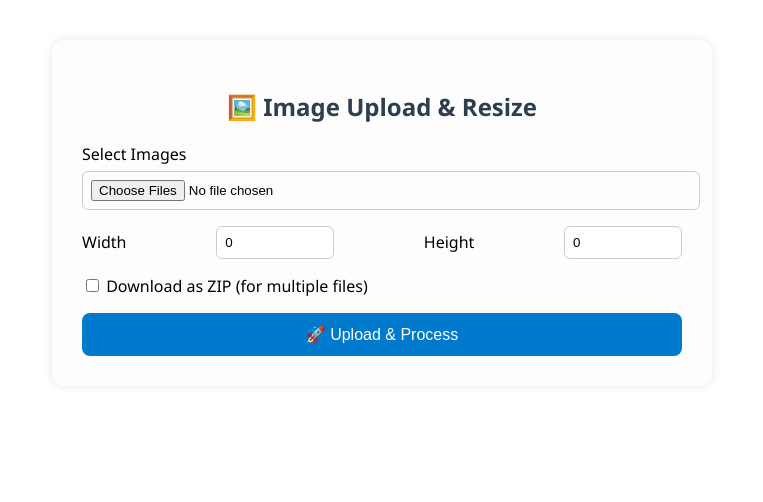
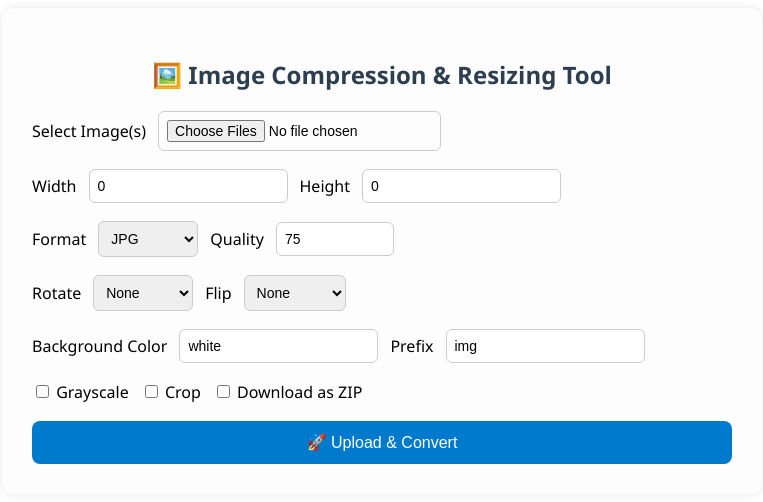
Before and after one commit to jenishitpath/image-compression-ui, an Angular app: page /home in a window 1280 px wide. Shown: the top 502 px of the page, without its empty margins (258-1021 px from the left). Built offline with nearby package versions, Linux system fonts and the light colour scheme.

Commit message:
Ui enhancment

```diff
--- a/src/app/home/home.html
+++ b/src/app/home/home.html
@@ -1,44 +1,77 @@
-<!-- <form (submit)="uploadImages()">
-  <input type="file" (change)="onFileChange($event)" multiple>
-  <input type="number" [(ngModel)]="width" name="width" placeholder="Width">
-  <input type="number" [(ngModel)]="height" name="height" placeholder="Height">
-  <label>
-    <input type="checkbox" [(ngModel)]="zip" name="zip"> Zip
-  </label>
-  <button type="submit">Upload</button>
-</form> -->
-
 <div class="container">
-  <h2>🖼️ Image Upload & Resize</h2>
+  <h2>🖼️ Image Compression & Resizing Tool</h2>
 
   <form (submit)="uploadImages()" class="upload-form">
+    <!-- File Upload -->
     <div class="form-group">
-      <label>Select Images</label>
+      <label>Select Image(s)</label>
       <input type="file" (change)="onFileChange($event)" multiple accept="image/*" />
     </div>
 
+    <!-- Width & Height -->
     <div class="form-group-inline">
       <label>Width</label>
-      <input type="number" [(ngModel)]="width" name="width" placeholder="e.g. 300" min="1" />
+      <input type="number" [(ngModel)]="width" name="width" min="1" />
 
       <label>Height</label>
-      <input type="number" [(ngModel)]="height" name="height" placeholder="e.g. 300" min="1" />
+      <input type="number" [(ngModel)]="height" name="height" min="1" />
     </div>
 
-    <div class="form-group">
-      <label>
-        <input type="checkbox" [(ngModel)]="zip" name="zip" />
-        Download as ZIP (for multiple files)
-      </label>
+    <!-- Format & Quality -->
+    <div class="form-group-inline">
+      <label>Format</label>
+      <select [(ngModel)]="format" name="format">
+        <option value="jpg">JPG</option>
+        <option value="png">PNG</option>
+        <option value="webp">WEBP</option>
+      </select>
+
+      <label>Quality</label>
+      <input type="number" [(ngModel)]="quality" name="quality" min="1" max="100" />
     </div>
 
-    <button type="submit">🚀 Upload & Process</button>
+    <!-- Additional Options -->
+    <div class="form-group-inline">
+      <label>Rotate</label>
+      <select [(ngModel)]="rotate" name="rotate">
+        <option [value]="0">None</option>
+        <option [value]="90">90°</option>
+        <option [value]="180">180°</option>
+        <option [value]="270">270°</option>
+      </select>
+
+      <label>Flip</label>
+      <select [(ngModel)]="flip" name="flip">
+        <option [value]="''">None</option>
+        <option value="horizontal">Horizontal</option>
+        <option value="vertical">Vertical</option>
+      </select>
+    </div>
+
+    <div class="form-group-inline">
+      <label>Background Color</label>
+      <input type="text" [(ngModel)]="bgColor" name="bgColor" placeholder="e.g. white, #ff0000" />
+
+      <label>Prefix</label>
+      <input type="text" [(ngModel)]="namePrefix" name="namePrefix" placeholder="e.g. img" />
+    </div>
+
+    <!-- Checkboxes -->
+    <div class="form-group">
+      <label><input type="checkbox" [(ngModel)]="grayscale" name="grayscale" /> Grayscale</label>
+      <label><input type="checkbox" [(ngModel)]="crop" name="crop" /> Crop</label>
+      <label><input type="checkbox" [(ngModel)]="zip" name="zip" /> Download as ZIP</label>
+    </div>
+
+    <!-- Submit -->
+    <button type="submit">🚀 Upload & Convert</button>
   </form>
 
+  <!-- Preview -->
   <div *ngIf="files.length > 0" class="preview">
-    <h3>Selected Files:</h3>
+    <h4>📂 Files Selected:</h4>
     <ul>
-      <li *ngFor="let f of files">{{ f.name }}</li>
+      <li *ngFor="let file of files">{{ file.name }}</li>
     </ul>
   </div>
 </div>
--- a/src/app/home/home.scss
+++ b/src/app/home/home.scss
@@ -1,72 +1,59 @@
 .container {
-  max-width: 600px;
-  margin: 40px auto;
+  max-width: 700px;
+  margin: auto;
   padding: 30px;
+  background: #fdfdfd;
   border-radius: 12px;
-  box-shadow: 0 0 10px rgba(0, 0, 0, 0.1);
-  background: #fdfdfd;
+  box-shadow: 0 0 10px rgba(0,0,0,0.1);
   font-family: 'Segoe UI', sans-serif;
 }
 
 h2 {
   text-align: center;
+  color: #2c3e50;
   margin-bottom: 20px;
-  color: #2c3e50;
 }
 
 .upload-form {
   display: flex;
   flex-direction: column;
-  gap: 16px;
+  gap: 18px;
 }
 
 .form-group,
 .form-group-inline {
   display: flex;
-  flex-direction: column;
-  gap: 6px;
-}
-
-.form-group-inline {
-  flex-direction: row;
-  justify-content: space-between;
+  flex-wrap: wrap;
+  gap: 12px;
   align-items: center;
 }
 
-input[type="file"],
-input[type="number"] {
+input, select {
   padding: 8px;
   border-radius: 6px;
   border: 1px solid #ccc;
+  font-size: 14px;
+}
+
+input[type="number"], select, input[type="text"] {
+  min-width: 100px;
+}
+
+button {
+  background-color: #007acc;
+  color: white;
+  border: none;
+  padding: 12px;
+  font-size: 16px;
+  border-radius: 8px;
+  cursor: pointer;
   width: 100%;
 }
 
-input[type="number"] {
-  max-width: 100px;
-}
-
-button {
-  padding: 12px;
-  background-color: #007acc;
-  color: white;
-  border: none;
-  border-radius: 8px;
-  font-size: 16px;
-  cursor: pointer;
-}
-
 button:hover {
-  background-color: #005f99;
+  background-color: #005fa3;
 }
 
 .preview {
   margin-top: 24px;
 }
-
-.preview ul {
-  padding-left: 18px;
-}
-
-.preview li {
-  margin-bottom: 4px;
-}
--- a/src/app/home/home.ts
+++ b/src/app/home/home.ts
@@ -17,25 +17,54 @@ export class Home {
   width = 0;
   height = 0;
   zip = false;
+  quality = 75;
+  format = 'jpg';
+  grayscale = false;
+  rotate = 0;
+  flip = '';
+  crop = false;
+  bgColor = 'white';
+  namePrefix = 'img';
 
-  constructor(private http: HttpClient) {}
+  constructor(private http: HttpClient) { }
 
   onFileChange(event: any) {
     this.files = Array.from(event.target.files);
   }
 
   uploadImages() {
+    if (this.files.length === 0) {
+      alert("Please select at least one image.");
+      return;
+    }
+
     const formData = new FormData();
     this.files.forEach(file => formData.append('files', file));
 
-    const queryParams = `?width=${this.width}&height=${this.height}&zip=${this.zip}`;
-    this.http.post(`https://localhost:7030/api/image/upload${queryParams}`, formData, { responseType: 'blob' })
-      .subscribe(blob => {
-        const url = window.URL.createObjectURL(blob);
-        const a = document.createElement('a');
-        a.href = url;
-        a.download = this.zip ? 'images.zip' : 'image.png';
-        a.click();
-      });
+    const params = new URLSearchParams({
+      width: this.width.toString(),
+      height: this.height.toString(),
+      zip: this.zip.toString(),
+      quality: this.quality.toString(),
+      format: this.format,
+      grayscale: this.grayscale.toString(),
+      rotate: this.rotate.toString(),
+      flip: this.flip,
+      crop: this.crop.toString(),
+      bgColor: this.bgColor,
+      namePrefix: this.namePrefix
+    });
+
+    this.http.post(`https://localhost:7030/api/image/upload?${params.toString()}`, formData, {
+      responseType: 'blob'
+    }).subscribe(blob => {
+      const url = window.URL.createObjectURL(blob);
+      const a = document.createElement('a');
+      a.href = url;
+      a.download = this.zip ? 'images.zip' : `image.${this.format}`;
+      a.click();
+    }, err => {
+      alert("Upload failed.");
+    });
   }
 }
```
